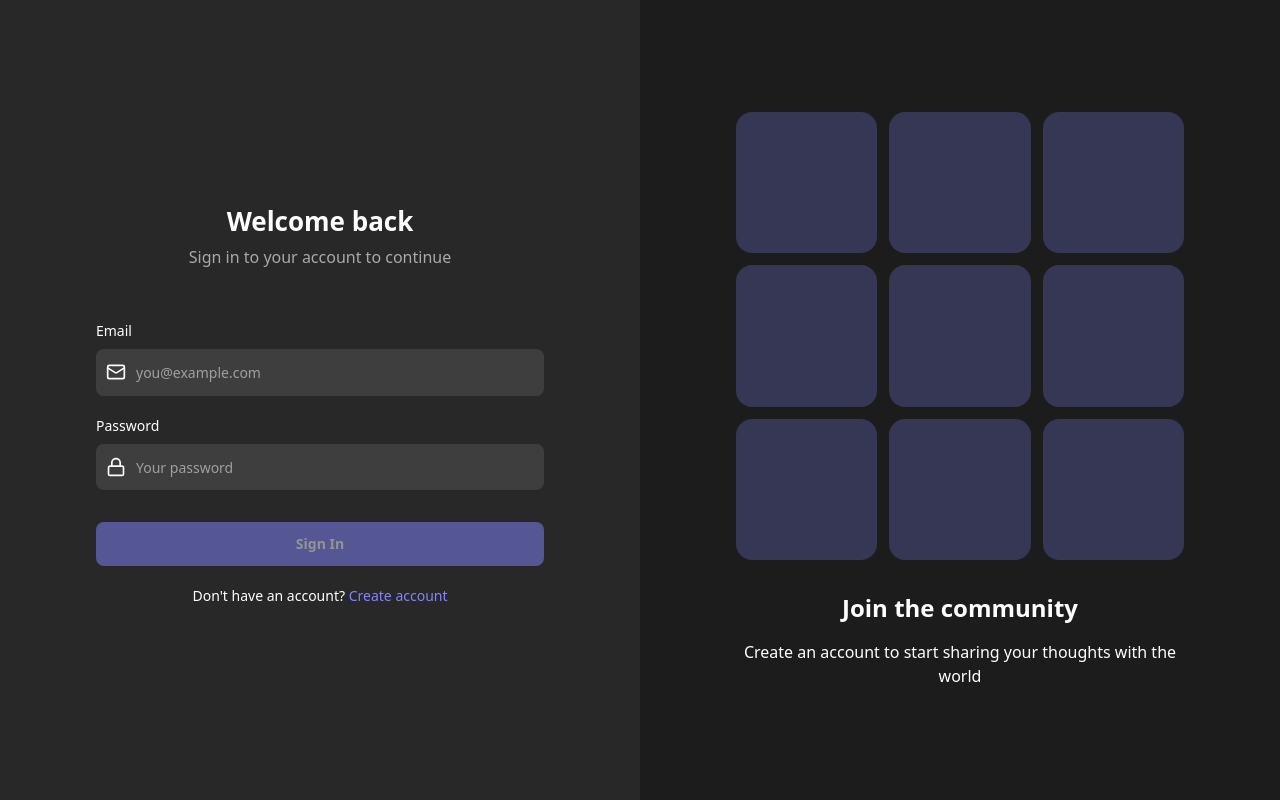
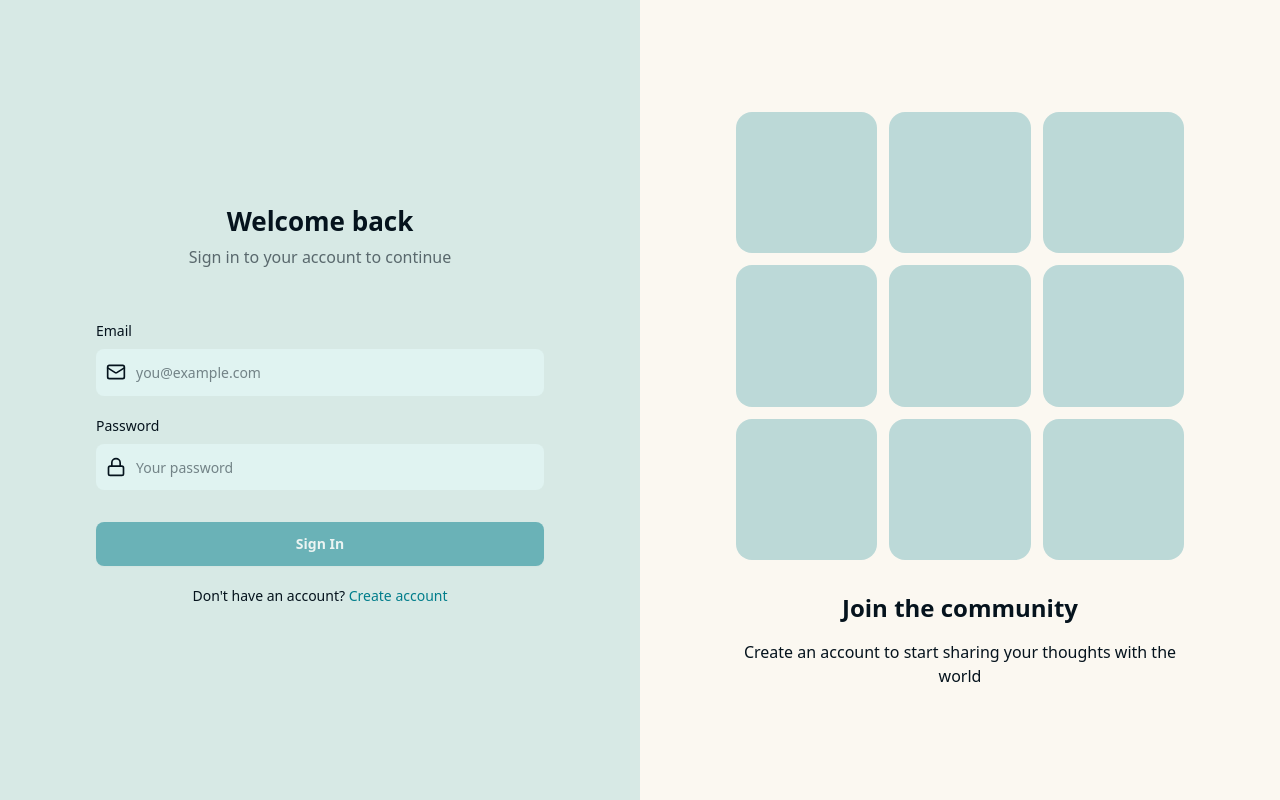
Before and after one commit to YahiaJouini/careflow-front, a React (Vite) app: page /sign-in in a window 1280 px wide. Built offline with nearby package versions, Linux system fonts and the light colour scheme.

Commit message:
themeing updates

```diff
--- a/package.json
+++ b/package.json
@@ -4,7 +4,7 @@
    "version": "0.0.0",
    "type": "module",
    "scripts": {
-      "dev": "tanstack router generate --watch & vite",
+      "dev": "vite",
       "build": "tsc -b && vite build",
       "start": "vite preview --port 3000",
       "lint": "eslint .",
--- a/src/components/dashboard/SideBar.tsx
+++ b/src/components/dashboard/SideBar.tsx
@@ -95,7 +95,7 @@ export function DashboardSidebar({
                                 <p className="text-mainText truncate text-sm font-semibold">
                                     {user.fullName}
                                 </p>
-                                <p className="truncate text-xs text-white/50">
+                                <p className="text-mainText/50 truncate text-xs">
                                     {user.email}
                                 </p>
                             </div>
--- a/src/components/landing/pricing.tsx
+++ b/src/components/landing/pricing.tsx
@@ -67,15 +67,14 @@ export function Pricing() {
                     {plans.map((plan, idx) => (
                         <div
                             key={idx}
-                     className={`relative rounded-xl border transition-all ${
-                        plan.highlighted
+                            className={`relative rounded-xl border transition-all ${plan.highlighted
                                     ? "border-primary bg-card shadow-primary/20 transform shadow-xl md:scale-105"
                                     : "border-border bg-card/50 hover:border-primary/30"
                                 }`}
                         >
                             {plan.highlighted && (
                                 <div className="absolute -top-4 left-1/2 -translate-x-1/2 transform">
-                           <span className="from-primary to-accent rounded-full bg-gradient-to-r px-4 py-1 text-xs font-bold text-white">
+                                    <span className="from-primary to-accent text-mainText rounded-full bg-gradient-to-r px-4 py-1 text-xs font-bold">
                                         MOST POPULAR
                                     </span>
                                 </div>
@@ -100,8 +99,7 @@ export function Pricing() {
                                 </div>
 
                                 <button
-                           className={`mb-8 w-full rounded-lg py-3 font-semibold transition-all ${
-                              plan.highlighted
+                                    className={`mb-8 w-full rounded-lg py-3 font-semibold transition-all ${plan.highlighted
                                             ? "bg-primary hover:bg-primary/90 text-primary-foreground hover:shadow-primary/30 hover:shadow-lg"
                                             : "border-primary/50 text-primary hover:border-primary hover:bg-primary/10 border"
                                         }`}
--- a/src/index.css
+++ b/src/index.css
@@ -6,71 +6,88 @@
 
 :root {
    --radius: 0.625rem;
-   --background: oklch(1 0 0);
-   --foreground: oklch(0.145 0 0);
-   --card: oklch(1 0 0);
-   --card-foreground: oklch(0.145 0 0);
+
+   /* Light Mode - Calming Medical Theme */
+   --background: oklch(0.98 0.01 90); /* Soft warm cream */
+   --foreground: oklch(0.18 0.03 240); /* Deep blue-gray text */
+   --card: oklch(1 0 0); /* White cards */
+   --card-foreground: oklch(0.18 0.03 240);
    --popover: oklch(1 0 0);
-   --popover-foreground: oklch(0.145 0 0);
-   --primary: oklch(0.205 0 0);
-   --primary-foreground: oklch(0.985 0 0);
-   --secondary: oklch(0.97 0 0);
-   --secondary-foreground: oklch(0.205 0 0);
-   --muted: oklch(0.97 0 0);
-   --muted-foreground: oklch(0.556 0 0);
-   --accent: oklch(0.97 0 0);
-   --accent-foreground: oklch(0.205 0 0);
-   --destructive: oklch(0.577 0.245 27.325);
-   --border: oklch(0.922 0 0);
-   --input: oklch(0.922 0 0);
-   --ring: oklch(0.708 0 0);
-   --chart-1: oklch(0.646 0.222 41.116);
-   --chart-2: oklch(0.6 0.118 184.704);
-   --chart-3: oklch(0.398 0.07 227.392);
-   --chart-4: oklch(0.828 0.189 84.429);
-   --chart-5: oklch(0.769 0.188 70.08);
-   --sidebar: oklch(0.985 0 0);
-   --sidebar-foreground: oklch(0.145 0 0);
-   --sidebar-primary: oklch(0.205 0 0);
-   --sidebar-primary-foreground: oklch(0.985 0 0);
-   --sidebar-accent: oklch(0.97 0 0);
-   --sidebar-accent-foreground: oklch(0.205 0 0);
-   --sidebar-border: oklch(0.922 0 0);
-   --sidebar-ring: oklch(0.708 0 0);
+   --popover-foreground: oklch(0.18 0.03 240);
+   --primary: oklch(0.5 0.18 200); /* Healing teal */
+   --primary-foreground: oklch(0.98 0 0);
+   --secondary: oklch(0.82 0.06 180); /* Soft mint */
+   --secondary-foreground: oklch(0.2 0.04 200);
+   --muted: oklch(0.93 0.02 180); /* Light gray */
+   --muted-foreground: oklch(0.45 0.03 200);
+   --accent: oklch(0.7 0.15 165); /* Gentle green */
+   --accent-foreground: oklch(0.98 0 0);
+   --destructive: oklch(0.6 0.25 20); /* Alert red */
+   --border: oklch(0.88 0.02 180);
+   --input: oklch(0.95 0.02 190);
+   --ring: oklch(0.5 0.18 200);
+   --chart-1: oklch(0.5 0.18 200);
+   --chart-2: oklch(0.65 0.16 150);
+   --chart-3: oklch(0.7 0.15 165);
+   --chart-4: oklch(0.58 0.18 40);
+   --chart-5: oklch(0.55 0.14 260);
+   --sidebar: oklch(1 0 0);
+   --sidebar-foreground: oklch(0.18 0.03 240);
+   --sidebar-primary: oklch(0.5 0.18 200);
+   --sidebar-primary-foreground: oklch(0.98 0 0);
+   --sidebar-accent: oklch(0.7 0.15 165);
+   --sidebar-accent-foreground: oklch(0.98 0 0);
+   --sidebar-border: oklch(0.88 0.02 180);
+   --sidebar-ring: oklch(0.5 0.18 200);
+
+   /* Custom Medical Variables - Light */
+   --mainBg: oklch(0.98 0.01 90);
+   --lightBg: oklch(0.92 0.02 180);
+   --theme: oklch(0.5 0.18 200);
+   --mainText: oklch(0.18 0.03 240);
+   --inputBg: oklch(0.95 0.02 190);
 }
 
 .dark {
-   --background: oklch(0.145 0 0);
-   --foreground: oklch(0.985 0 0);
-   --card: oklch(0.205 0 0);
-   --card-foreground: oklch(0.985 0 0);
-   --popover: oklch(0.205 0 0);
-   --popover-foreground: oklch(0.985 0 0);
-   --primary: oklch(0.922 0 0);
-   --primary-foreground: oklch(0.205 0 0);
-   --secondary: oklch(0.269 0 0);
-   --secondary-foreground: oklch(0.985 0 0);
-   --muted: oklch(0.269 0 0);
-   --muted-foreground: oklch(0.708 0 0);
-   --accent: oklch(0.269 0 0);
-   --accent-foreground: oklch(0.985 0 0);
-   --destructive: oklch(0.704 0.191 22.216);
-   --border: oklch(1 0 0 / 10%);
-   --input: oklch(1 0 0 / 15%);
-   --ring: oklch(0.556 0 0);
-   --chart-1: oklch(0.488 0.243 264.376);
-   --chart-2: oklch(0.696 0.17 162.48);
-   --chart-3: oklch(0.769 0.188 70.08);
-   --chart-4: oklch(0.627 0.265 303.9);
-   --chart-5: oklch(0.645 0.246 16.439);
-   --sidebar: oklch(0.205 0 0);
-   --sidebar-foreground: oklch(0.985 0 0);
-   --sidebar-primary: oklch(0.488 0.243 264.376);
-   --sidebar-primary-foreground: oklch(0.985 0 0);
-   --sidebar-accent: oklch(0.269 0 0);
-   --sidebar-accent-foreground: oklch(0.985 0 0);
-   --sidebar-border: oklch(1 0 0 / 10%);
-   --sidebar-ring: oklch(0.556 0 0);
+   /* Dark Mode - Deep Healing Theme */
+   --background: oklch(0.12 0.04 240); /* Deep navy background */
+   --foreground: oklch(0.92 0.02 200); /* Light text */
+   --card: oklch(0.22 0.04 235); /* Dark card */
+   --card-foreground: oklch(0.92 0.02 200);
+   --popover: oklch(0.22 0.04 235);
+   --popover-foreground: oklch(0.92 0.02 200);
+   --primary: oklch(0.6 0.2 195); /* Bright teal */
+   --primary-foreground: oklch(0.12 0.03 240);
+   --secondary: oklch(0.3 0.05 210); /* Dark mint */
+   --secondary-foreground: oklch(0.85 0.04 180);
+   --muted: oklch(0.28 0.04 230); /* Dark gray */
+   --muted-foreground: oklch(0.68 0.03 190);
+   --accent: oklch(0.72 0.14 160); /* Vibrant green accent */
+   --accent-foreground: oklch(0.12 0.03 240);
+   --destructive: oklch(0.65 0.25 25); /* Softer alert red */
+   --border: oklch(0.28 0.04 230);
+   --input: oklch(0.25 0.04 235);
+   --ring: oklch(0.6 0.2 195);
+   --chart-1: oklch(0.6 0.2 195);
+   --chart-2: oklch(0.7 0.18 155);
+   --chart-3: oklch(0.72 0.14 160);
+   --chart-4: oklch(0.65 0.2 45);
+   --chart-5: oklch(0.6 0.16 265);
+   --sidebar: oklch(0.15 0.04 238);
+   --sidebar-foreground: oklch(0.92 0.02 200);
+   --sidebar-primary: oklch(0.6 0.2 195);
+   --sidebar-primary-foreground: oklch(0.12 0.03 240);
+   --sidebar-accent: oklch(0.72 0.14 160);
+   --sidebar-accent-foreground: oklch(0.12 0.03 240);
+   --sidebar-border: oklch(0.28 0.04 230);
+   --sidebar-ring: oklch(0.6 0.2 195);
+
+   /* Custom Medical Variables - Dark */
+   --mainBg: oklch(0.12 0.04 240);
+   --lightBg: oklch(0.22 0.04 235);
+   --theme: oklch(0.6 0.2 195);
+   --mainText: oklch(0.92 0.02 200);
+   --inputBg: oklch(0.25 0.04 235);
 }
 
 @theme inline {
@@ -109,6 +126,11 @@
    --color-sidebar-accent-foreground: var(--sidebar-accent-foreground);
    --color-sidebar-border: var(--sidebar-border);
    --color-sidebar-ring: var(--sidebar-ring);
+   --color-mainBg: var(--mainBg);
+   --color-lightBg: var(--lightBg);
+   --color-theme: var(--theme);
+   --color-mainText: var(--mainText);
+   --color-inputBg: var(--inputBg);
 }
 
 @layer base {
@@ -143,14 +165,6 @@
    }
 }
 
-@theme {
-   --color-mainBg: #1c1c1c;
-   --color-lightBg: #ffffff0d;
-   --color-theme: #8284ff;
-   --color-mainText: white;
-   --color-input: #ffffff1a;
-}
-
 input:-webkit-autofill,
 input:-webkit-autofill:hover,
 input:-webkit-autofill:focus,
--- a/src/routes/dashboard/index.tsx
+++ b/src/routes/dashboard/index.tsx
@@ -1,36 +1,38 @@
-import { createFileRoute, redirect } from "@tanstack/react-router"
+import { createFileRoute } from "@tanstack/react-router"
 import { useState } from "react"
 import { useAuth } from "../../context/authContext"
 import { DashboardSidebar } from "../../components/dashboard/SideBar"
+import { User } from "../../types/user"
 
 export const Route = createFileRoute("/dashboard/")({
     component: DashboardRoute,
-    beforeLoad: async ({ location, context }) => {
-        const { isLoading, accessToken } = context.auth
-        if (!accessToken && !isLoading) {
-            throw redirect({
-                to: "/sign-in",
-                search: { redirect: location.href },
-            })
-        }
-    },
+    // beforeLoad: async ({ location, context }) => {
+    //     const { isLoading, accessToken } = context.auth
+    //     if (!accessToken && !isLoading) {
+    //         throw redirect({
+    //             to: "/sign-in",
+    //             search: { redirect: location.href },
+    //         })
+    //     }
+    // },
 })
 
 function DashboardRoute() {
-    const { user, logout } = useAuth()
+    const { logout } = useAuth()
+    const user: User = {
+        id: 1,
+        fullName: "John Doe",
+        email: "idk@gmail.com",
+        image: "https://i.pravatar.cc/150?img=3",
+        createdAt: "2023-01-01T00:00:00.000Z",
+    }
     const [active, setActive] = useState("appointments")
 
     if (!user) {
         return <div>Loading...</div>
     }
     return (
-        <div
-            className="flex min-h-screen"
-            style={{
-                backgroundColor: "var(--color-mainBg)",
-                color: "var(--color-mainText)",
-            }}
-        >
+        <div className="flex min-h-screen">
             <DashboardSidebar
                 user={user}
                 active={active}
--- /dev/null
+++ b/src/routes/dashboard/profile.tsx
@@ -0,0 +1,9 @@
+import { createFileRoute } from "@tanstack/react-router"
+
+export const Route = createFileRoute("/dashboard/profile")({
+    component: Profile,
+})
+
+export default function Profile() {
+    return <div>User Profile Page</div>
+}
```
Also changed, not shown: src/routeTree.gen.ts (+32 -2 lines), src/components/ui/button.tsx (indentation only). Lines whose indentation alone changed are shown as unchanged.
